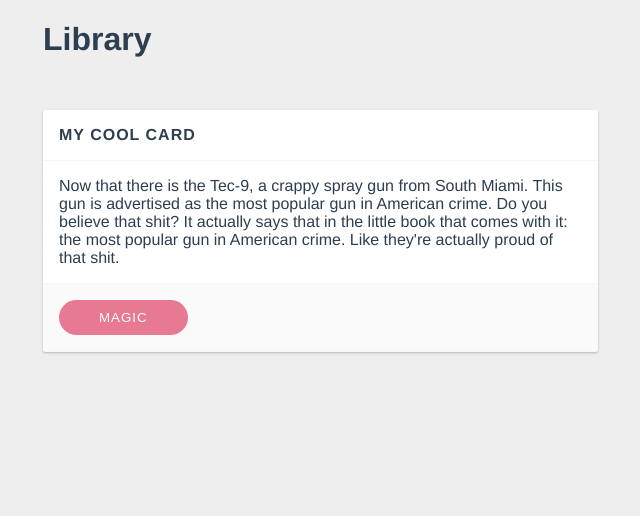
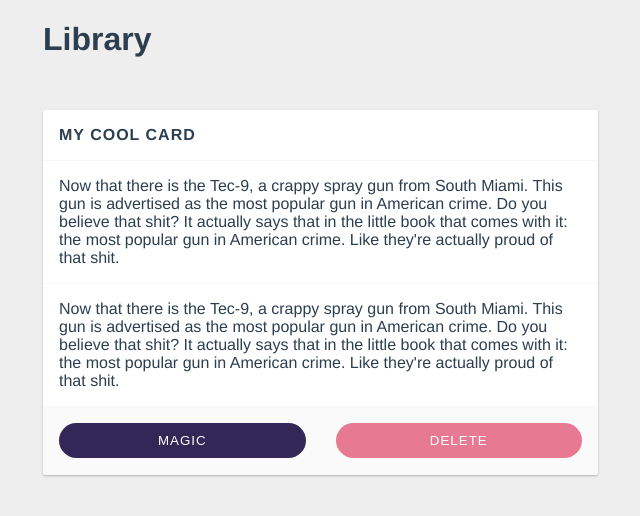
Before and after one commit to thabotitus/vivuecss, a Vue app: page /#/library in a window 1280 px wide. Shown: the top 516 px of the page, without its empty margins (27-667 px from the left). Built offline with nearby package versions, Linux system fonts and the light colour scheme.

Commit message:
simple cards

```diff
--- a/src/assets/layout/_base.scss
+++ b/src/assets/layout/_base.scss
@@ -5,6 +5,7 @@
   margin: 0;
   color: #2c3e50;
   background: $light_grey;
+  transition: all 200ms ease-in;
   font-family: 'Avenir', Helvetica, Arial, sans-serif;
   -webkit-font-smoothing: antialiased;
   -moz-osx-font-smoothing: grayscale;
--- a/src/assets/views/_vv-card.scss
+++ b/src/assets/views/_vv-card.scss
@@ -17,6 +17,10 @@
   padding: 1em;
   border-bottom: $light_border;
   background-clip: padding-box;
+
+  &:last-of-type {
+    border-bottom: none;
+  }
 }
 
 .vv-card__footer {
--- a/src/containers/Library.vue
+++ b/src/containers/Library.vue
@@ -19,8 +19,30 @@
                 they're actually proud of that shit.
             </vv-card-content>
 
+            <vv-card-content>
+                Now that there is the Tec-9, a crappy spray gun from South Miami.
+                This gun is advertised as the most popular gun in American crime.
+                Do you believe that shit? It actually says that in the little book
+                that comes with it: the most popular gun in American crime. Like
+                they're actually proud of that shit.
+            </vv-card-content>
+
             <vv-card-footer>
-              <vv-button value="submit" class="vv-button--red vv-button--round" text="Magic"></vv-button>
+              <div class="row">
+                <div class="col col--1/2-medium col--1-small">
+                  <vv-button value="submit"
+                             class="vv-button--primary vv-button--round vv-button--fluid"
+                             text="Magic">
+                  </vv-button>
+                </div>
+
+                <div class="col col--1/2-medium col--1-small">
+                  <vv-button value="submit"
+                             class="vv-button--red vv-button--round vv-button--fluid"
+                             text="Delete"></vv-button>
+                </div>
+              </div>
+
             </vv-card-footer>
           </vv-card>
         </div>
```
